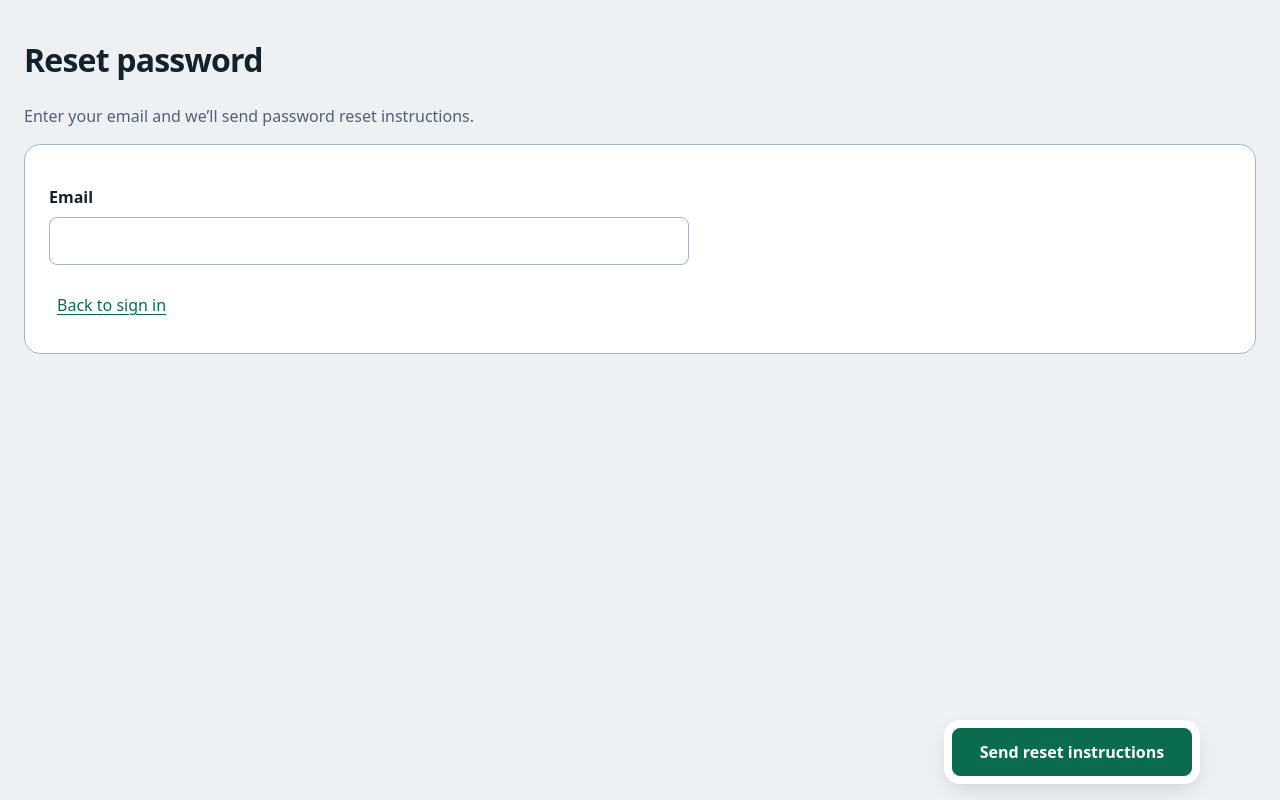
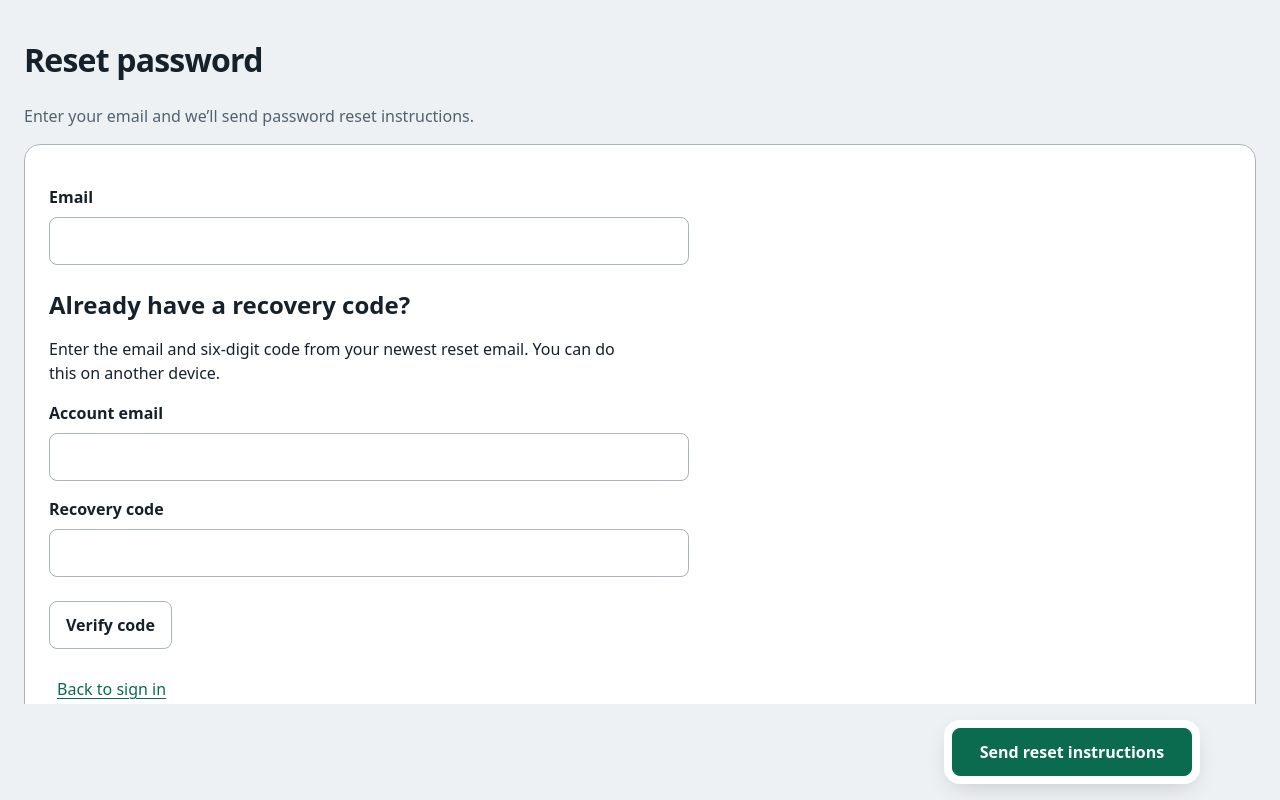
Before and after one commit to rebelribbon/shop-revenue-mvp, a Next.js app: page /forgot-password in a window 1280 px wide. Built offline with nearby package versions, Linux system fonts and the light colour scheme.

Commit message:
Add recovery code entry on any device

```diff
--- a/src/app/forgot-password/forgot-password-form.tsx
+++ b/src/app/forgot-password/forgot-password-form.tsx
@@ -1,14 +1,20 @@
 "use client";
 import Link from "next/link";
-import { useActionState } from "react";
+import { useActionState, useState } from "react";
 import {
   requestPasswordReset,
+  verifyPasswordRecoveryCode,
   type AuthFormState,
 } from "@/server/actions/auth";
 
 export function ForgotPasswordForm() {
   const [state, action, pending] = useActionState(
     requestPasswordReset,
+    null as AuthFormState | null,
+  );
+  const [email, setEmail] = useState("");
+  const [verification, verify, verifying] = useActionState(
+    verifyPasswordRecoveryCode,
     null as AuthFormState | null,
   );
   return (
@@ -19,6 +25,8 @@ export function ForgotPasswordForm() {
           id="email"
           name="email"
           type="email"
+          value={email}
+          onChange={(e) => setEmail(e.target.value)}
           autoComplete="email"
           required
         />
@@ -31,6 +39,16 @@ export function ForgotPasswordForm() {
           </p>
         )}
       </form>
+      <form action={verify}>
+        <h2>Already have a recovery code?</h2>
+        <p>Enter the email and six-digit code from your newest reset email. You can do this on another device.</p>
+        <label htmlFor="recovery-email">Account email</label>
+        <input id="recovery-email" name="email" type="email" autoComplete="email" value={email} onChange={(e) => setEmail(e.target.value)} required />
+        <label htmlFor="recovery-code">Recovery code</label>
+        <input id="recovery-code" name="code" inputMode="numeric" autoComplete="one-time-code" pattern="[0-9]{6}" maxLength={6} required />
+        <button className="btn primary" disabled={verifying}>{verifying ? "Verifying…" : "Verify code"}</button>
+        {verification && <p role="status" className="notice error">{verification.message}</p>}
+      </form>
       <p className="muted">
         <Link href="/sign-in">Back to sign in</Link>
       </p>
```
